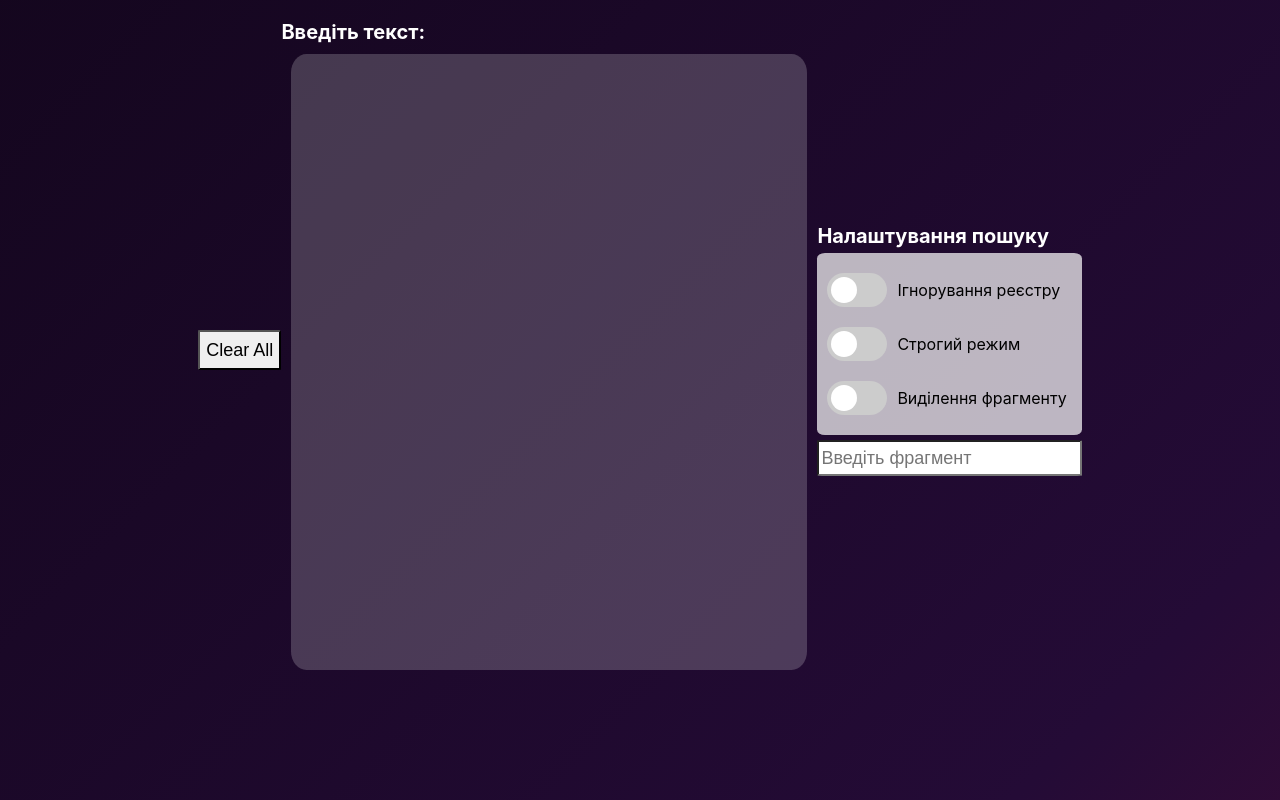
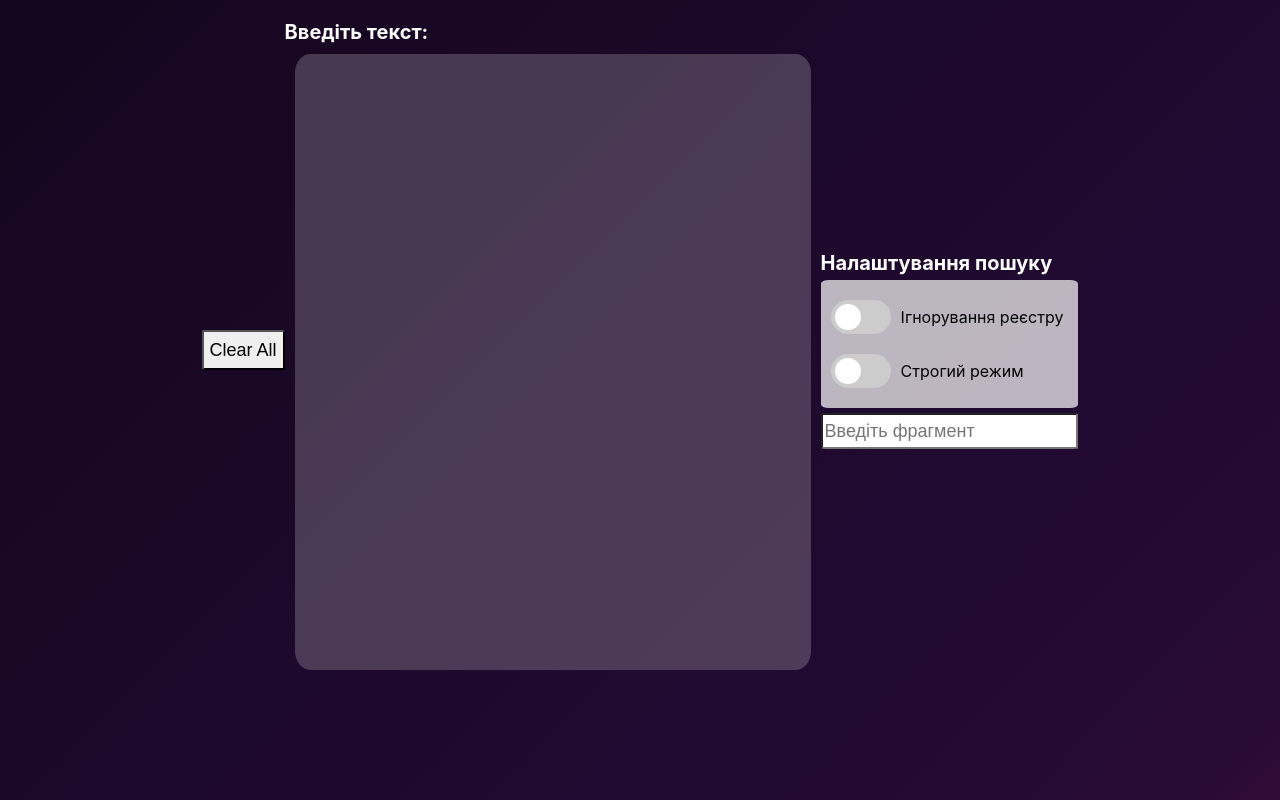
Before and after one commit to Stanislav-Vyhnan/coursework, a React (Create React App) app: page / in a window 1280 px wide. Built offline with nearby package versions, Linux system fonts and the light colour scheme.

Commit message:
Delete btn selection fragment

```diff
--- a/src/components/InputText/index.jsx
+++ b/src/components/InputText/index.jsx
@@ -9,7 +9,6 @@ const InputText = React.forwardRef(({ func, focus }, ref) => {
     };
     return (
         <div
-            id="inputTxt"
             className="writeTxt"
             ref={ref}
             contentEditable="true"
--- a/src/components/InputText/index.scss
+++ b/src/components/InputText/index.scss
@@ -18,12 +18,12 @@ $sentence-color: rgb(36, 255, 24);
     span {
         color: $sentence-color;
     }
-    #fragment {
-        color: red;
+    .fragment {
+        color: #ff9d73;
         text-shadow: $fragment-color 1px 1px 0, $fragment-color -1px -1px 0,
             $fragment-color -1px 1px 0, $fragment-color 1px -1px 0;
     }
-    #hide {
-        color: rgba(255, 255, 255, 0);
+    .hide {
+        color: rgba(255, 255, 255, 0.4);
     }
 }
--- a/src/components/Main/checkRef.js
+++ b/src/components/Main/checkRef.js
@@ -20,11 +20,11 @@ export default function checkRef(org, frag, ref) {
         result = selection(org, regExp);
     }
     return org.length === result.length
-        ? `<span id="hide">${org}</span>`
+        ? `<span class="hide">${org}</span>`
         : `<span>${result}</span>`;
 }
 
 const selection = (str, regex) => {
-    const result = str.replace(regex, '<span id="fragment">$1</span>');
+    const result = str.replace(regex, '<span class="fragment">$1</span>');
     return result;
 };
--- a/src/components/Main/index.jsx
+++ b/src/components/Main/index.jsx
@@ -16,7 +16,6 @@ export default function WriteTxt() {
 
     const regRef = useRef(false);
     const strictRef = useRef(false);
-    const selFragmRef = useRef(false);
 
     useEffect(() => {
         const data = JSON.parse(localStorage.getItem('data'));
@@ -25,7 +24,6 @@ export default function WriteTxt() {
         if (data !== null) {
             regRef.current.checked = data.refs[0];
             strictRef.current.checked = data.refs[1];
-            selFragmRef.current.checked = data.refs[2];
 
             fragmentRef.current.value = data.fragment;
         }
@@ -37,11 +35,7 @@ export default function WriteTxt() {
     const search = () => {
         if (inputFocus) return;
 
-        const refChecked = [
-            regRef.current.checked,
-            strictRef.current.checked,
-            selFragmRef.current.checked,
-        ];
+        const refChecked = [regRef.current.checked, strictRef.current.checked];
 
         const fragment = fragmentRef.current.value;
 
@@ -104,9 +98,7 @@ export default function WriteTxt() {
             </div>
             <div className="serch" onMouseLeave={reset} onMouseEnter={search}>
                 <b>Налаштування пошуку</b>
-                <SettingsSearch
-                    {...{ regRef, strictRef, selFragmRef, search }}
-                />
+                <SettingsSearch {...{ regRef, strictRef, search }} />
                 <FragmentTxt ref={fragmentRef} func={[search, reset]} />
             </div>
         </main>
--- a/src/components/Main/index.scss
+++ b/src/components/Main/index.scss
@@ -18,6 +18,7 @@ main {
         font-size: 18px;
         height: 40px;
         transition-duration: 0.4s;
+        cursor: pointer;
 
         &:hover {
             background-color: $btn-background-color;
--- a/src/components/SettingsSearch/index.jsx
+++ b/src/components/SettingsSearch/index.jsx
@@ -2,12 +2,7 @@ import React from 'react';
 import './index.scss';
 import Button from '../Button';
 
-export default function SettingsSearch({
-    regRef,
-    strictRef,
-    selFragmRef,
-    search,
-}) {
+export default function SettingsSearch({ regRef, strictRef, search }) {
     const dataSettings = [
         {
             id: 1,
@@ -16,10 +11,6 @@ export default function SettingsSearch({
         {
             id: 2,
             data: { btnRef: strictRef, text: 'Строгий режим', search },
-        },
-        {
-            id: 3,
-            data: { btnRef: selFragmRef, text: 'Виділення фрагменту', search },
         },
     ];
 
```
